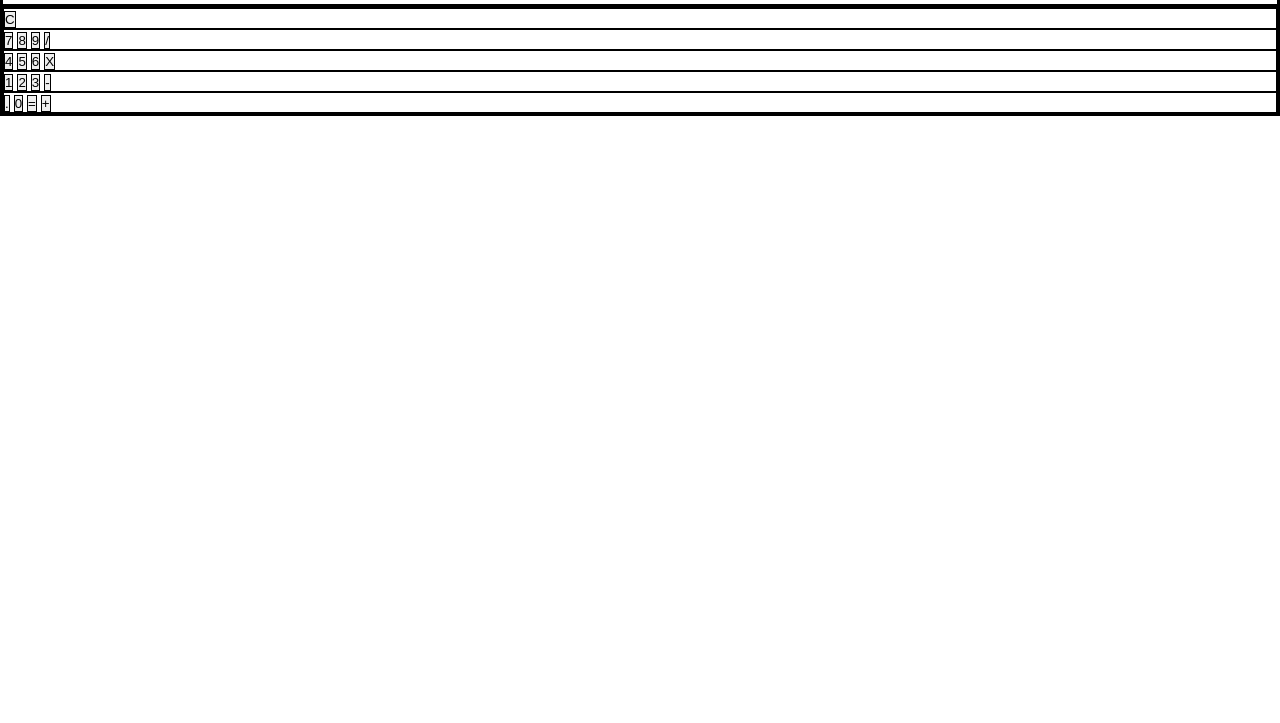
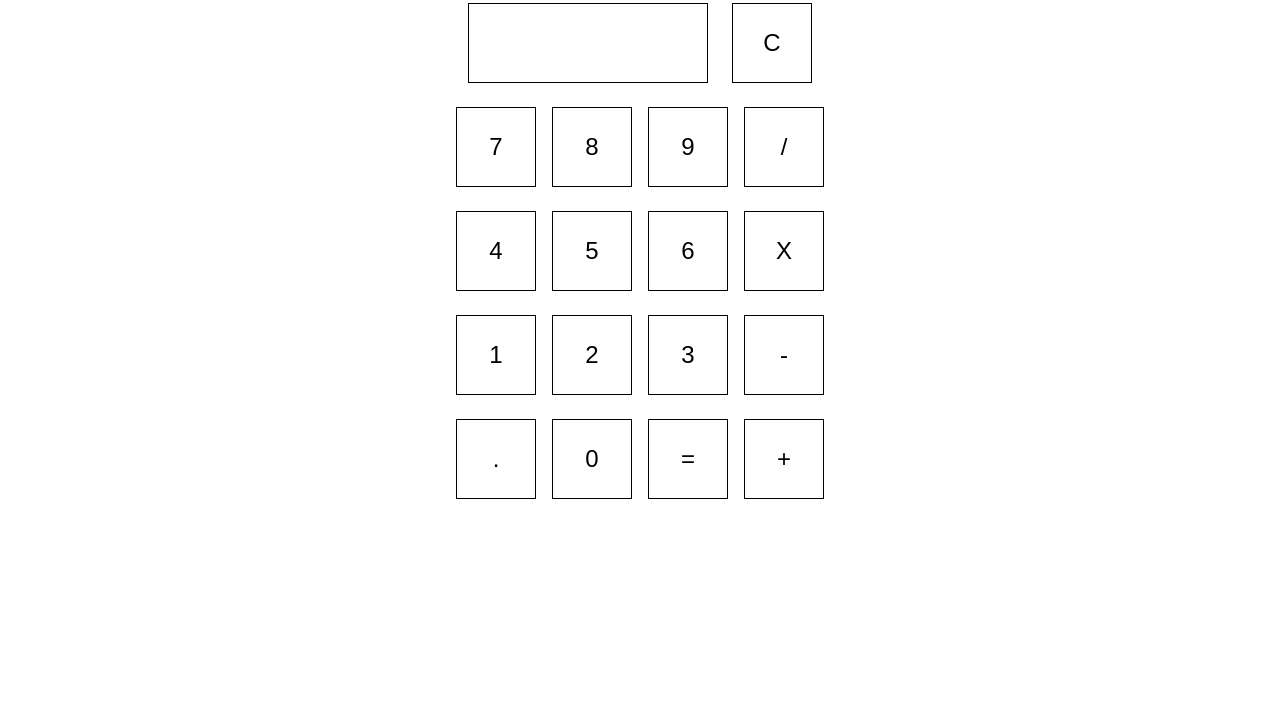
Before and after one commit to itsaissa/calculator, a plain HTML site: page index.html in a window 1280 px wide. Shown: the part 77-800 px from the top of the page. Drawn offline with Linux system fonts and the light colour scheme.

Commit message:
Add style to calculator buttons

```diff
--- a/styles.css
+++ b/styles.css
@@ -4,7 +4,6 @@
     box-sizing: border-box;
     margin: 0px;
     padding: 0px;
-    border: 1px solid black;
 }
 
 body{
@@ -22,3 +21,38 @@ body{
     font-weight: 600;
     text-transform: uppercase;
 }
+
+.calculator{
+    display: flex;
+    flex-direction: column;
+    align-items: center;
+    justify-content: center;
+    gap:24px
+}
+
+.rows{
+    display: flex;
+    gap: 16px;
+}
+
+.screen{
+    border: 1px solid black;
+    width: 240px;
+    height: 80px;
+}
+
+.first-row{
+    display: flex;
+    width: max-content;
+    justify-content: space-around;
+    align-items: center;
+    gap: 24px
+}
+
+button{
+    width: 80px;
+    height: 80px;
+    background-color: transparent;
+    border: 1px solid black;
+    font-size: 24px;
+}
```
